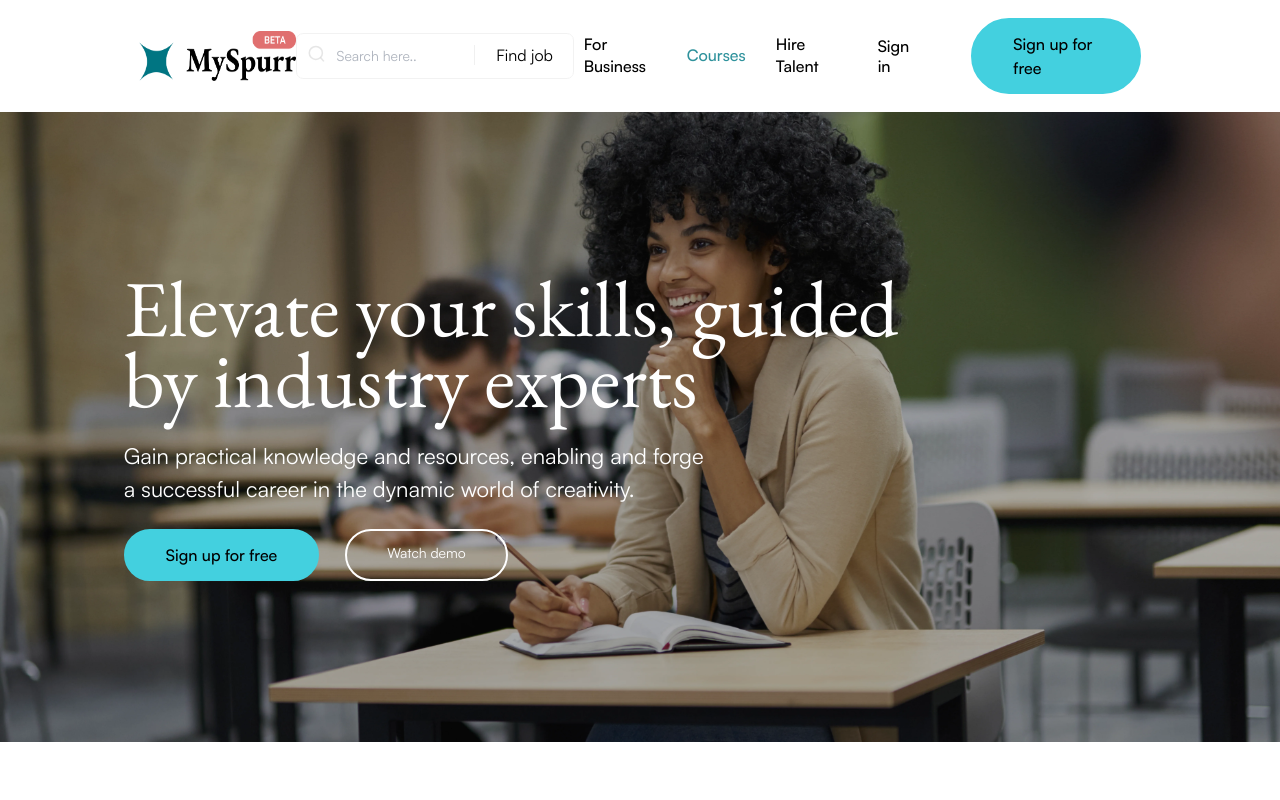
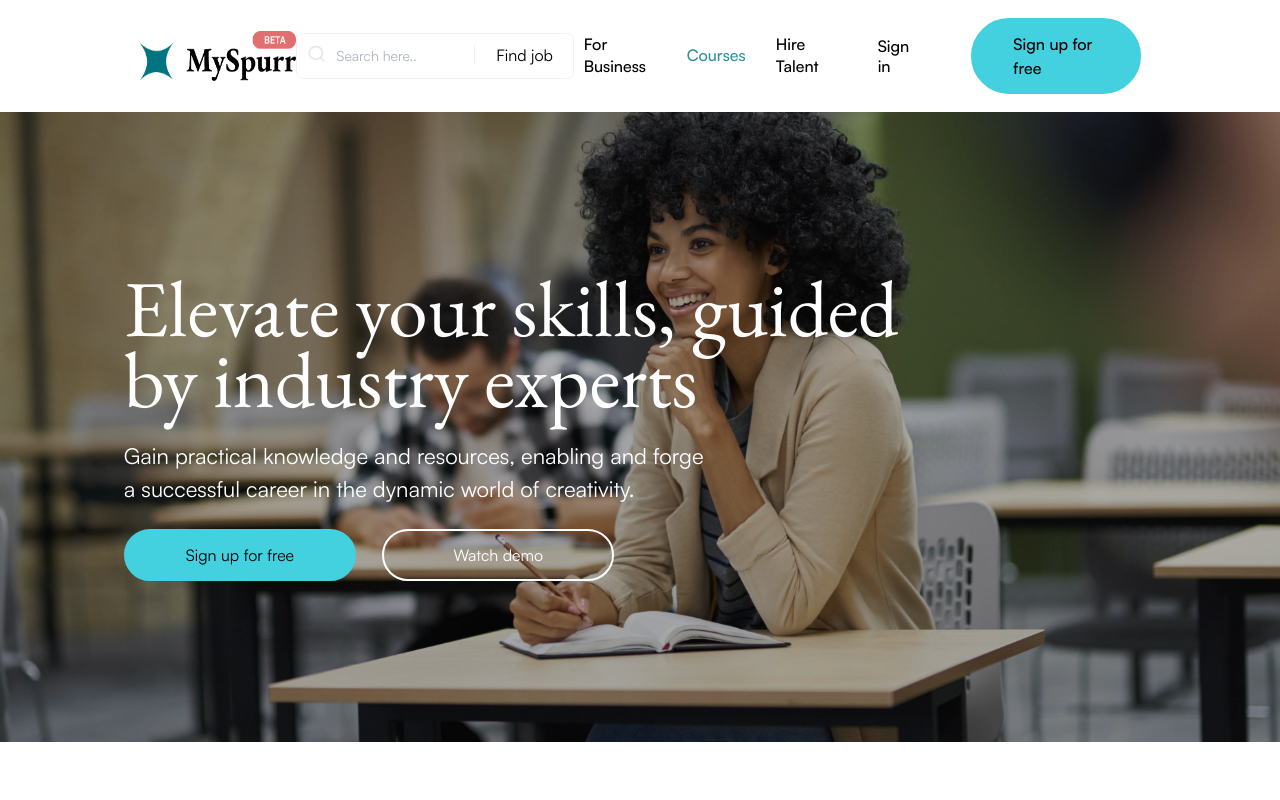
Before and after one commit to tobyakin/MySpurr-Landing-Page, a Vue app: page /courses in a window 1280 px wide. Shown: the top 800 px of the page. Built offline with nearby package versions, Linux system fonts and the light colour scheme.

Commit message:
docs: buttons modified

```diff
--- a/src/components/Business/SectionOne.vue
+++ b/src/components/Business/SectionOne.vue
@@ -20,11 +20,14 @@
           <a
             :href="dashboardUrl + 'signup'"
             role="button"
-            class="btn-brand font-Satoshi400"
+            class="btn-brand lg:!px-[10px] !px-0 items-center flex lg:w-[30%] lg:!text-base justify-center !text-[12px] w-full !font-Satoshi400"
           >
             Sign up for free
           </a>
-          <a role="button" class="btn-light-border !rounded-full font-Satoshi400">
+          <a
+            role="button"
+            class="btn-light-border !rounded-full lg:!px-[10px] !px-0 justify-center lg:!text-base !text-[10px] flex lg:w-[30%] w-full font-Satoshi400"
+          >
             Watch demo
           </a>
         </div>
--- a/src/components/Home/SectionOne.vue
+++ b/src/components/Home/SectionOne.vue
@@ -20,11 +20,14 @@
           <a
             :href="dashboardUrl + 'signup'"
             role="button"
-            class="btn-brand font-Satoshi400"
+            class="btn-brand lg:!px-[10px] !px-0 items-center flex lg:w-[40%] lg:!text-base justify-center !text-[12px] w-full !font-Satoshi400"
           >
             Sign up for free
           </a>
-          <a role="button" class="btn-light-border !rounded-full font-Satoshi400">
+          <a
+            role="button"
+            class="btn-light-border !rounded-full lg:!px-[10px] !px-0 justify-center lg:!text-base !text-[10px] flex lg:w-[40%] w-full font-Satoshi400"
+          >
             Watch demo
           </a>
         </div>
--- a/src/components/Learn/SectionOne.vue
+++ b/src/components/Learn/SectionOne.vue
@@ -20,11 +20,14 @@
           <a
             :href="dashboardUrl + 'signup'"
             role="button"
-            class="btn-brand font-Satoshi400"
+            class="btn-brand lg:!px-[10px] !px-0 items-center flex lg:w-[30%] lg:!text-base justify-center !text-[12px] w-full !font-Satoshi400"
           >
             Sign up for free
           </a>
-          <a role="button" class="btn-light-border !rounded-full font-Satoshi400">
+          <a
+            role="button"
+            class="btn-light-border !rounded-full lg:!px-[10px] !px-0 justify-center lg:!text-base !text-[10px] flex lg:w-[30%] w-full font-Satoshi400"
+          >
             Watch demo
           </a>
         </div>
```
